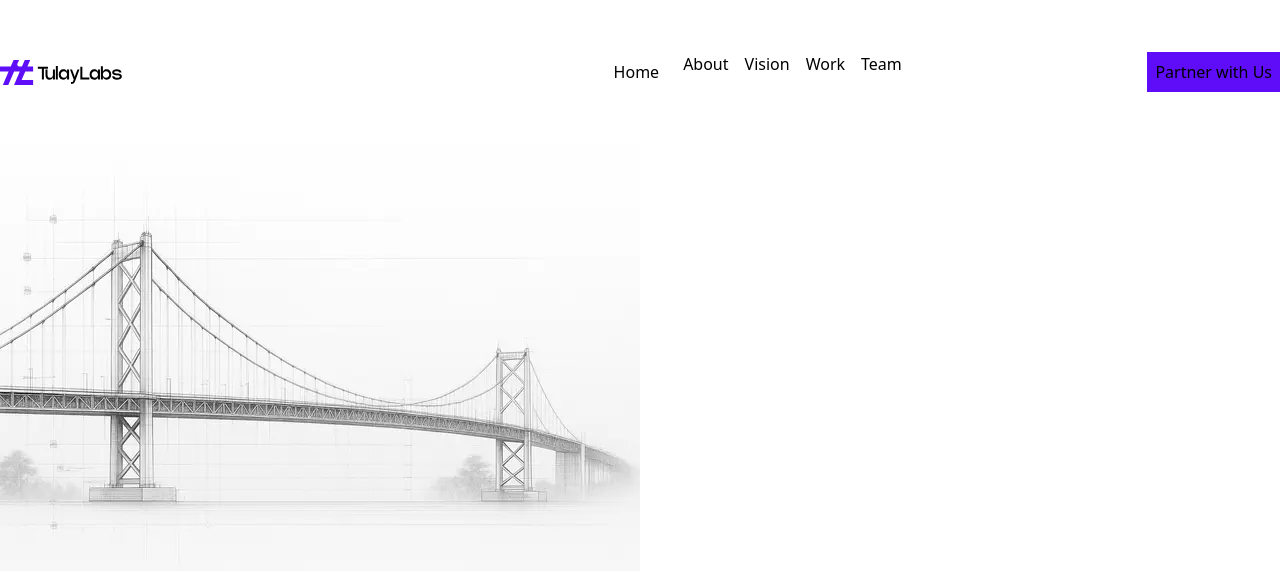
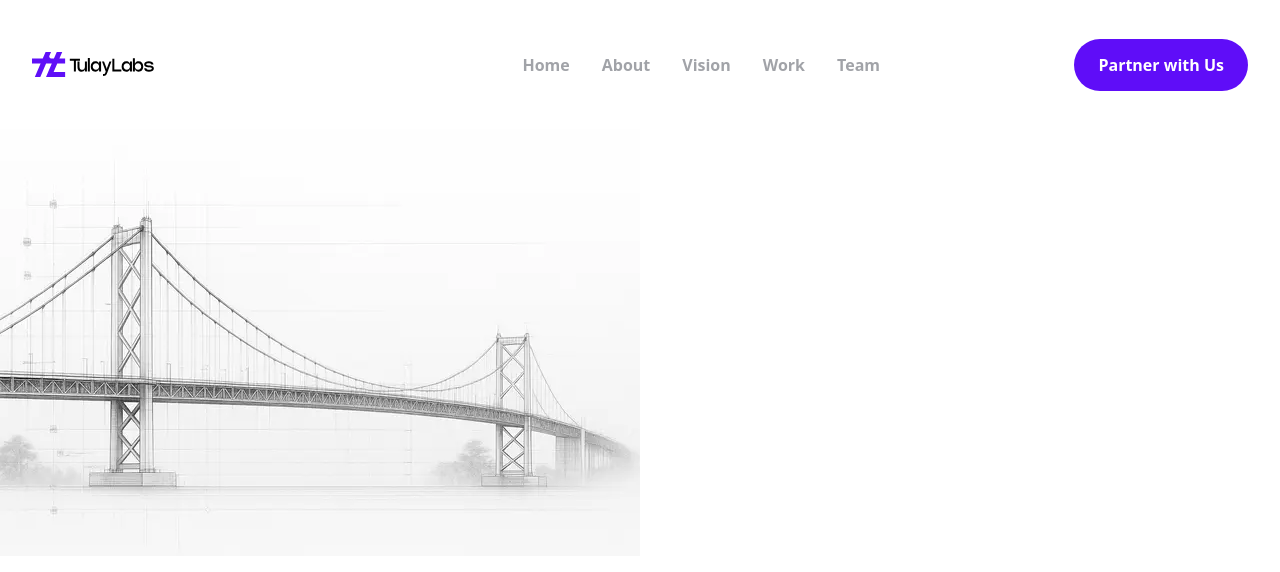
Before and after one commit to Developerfiyin/Tulay-Labs, a React (Vite) app: page / in a window 1280 px wide. Shown: the top 572 px of the page. Built offline with nearby package versions, Linux system fonts and the light colour scheme.

Commit message:
styled ul

```diff
--- a/src/Components/Header.jsx
+++ b/src/Components/Header.jsx
@@ -3,19 +3,19 @@ import LOGO from '../assets/logo.png'
 
 const Header = () => {
   return (
-  <section className='bg-white py-13 mx-auto items-center flex justify-between '>
-    <div className='w-90'>
+  <section className='bg-white py-9 mt-0 px-4 items-center flex justify-between '>
+    <div className='w-90 m-4'>
     <img src={LOGO} alt="THE  LOGO IMAGE " />
     </div>
 
-    <ul className='flex gap-4'>
-        <li className='p-2'>Home</li>
-        <li>About</li>
-        <li>Vision</li>
-        <li>Work</li>
-        <li>Team</li>
+    <ul className='flex text-(--gray) font-semibold mr-20'>
+        <li className='p-4 hover:text-black'>Home</li>
+        <li className='p-4 hover:text-black'>About</li>
+        <li className='p-4 hover:text-black'>Vision</li>
+        <li className='p-4 hover:text-black'>Work</li>
+        <li className='p-4 hover:text-black'>Team</li>
     </ul>
-  <button className='bg-(--purple) p-2'>Partner with Us</button>
+  <button className='bg-(--purple) hover:bg-[#5f0df8cc] rounded-full cursor-pointer font-semibold px-6 text-white py-3.5 text-center  mr-4'>Partner with Us</button>
   </section>
   )
 
```
